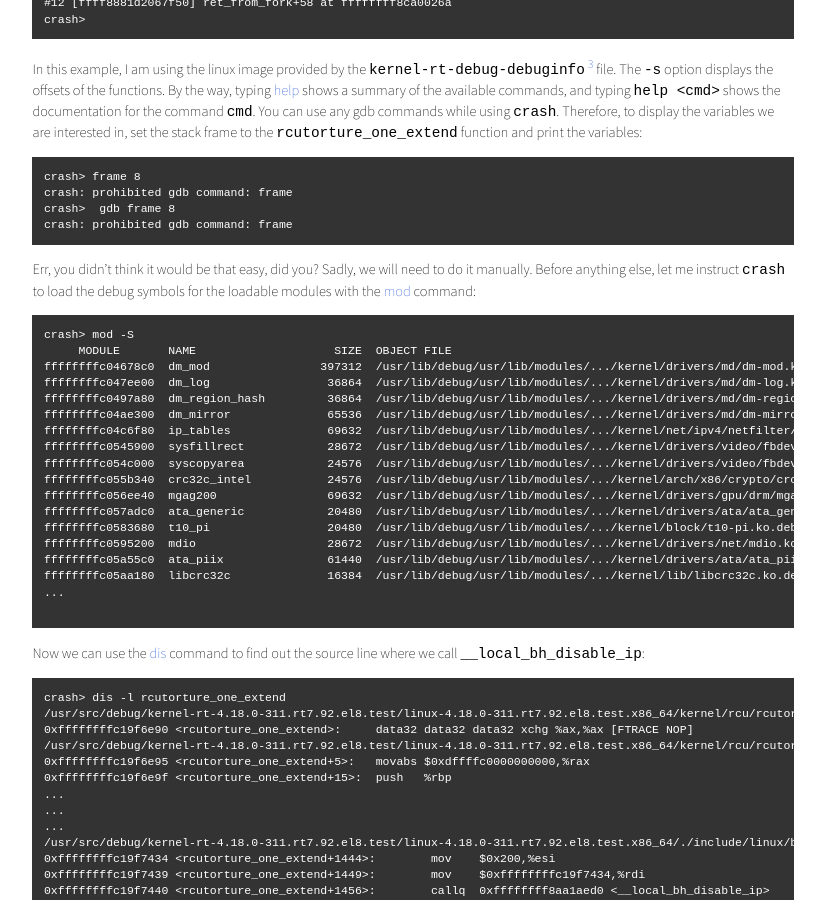
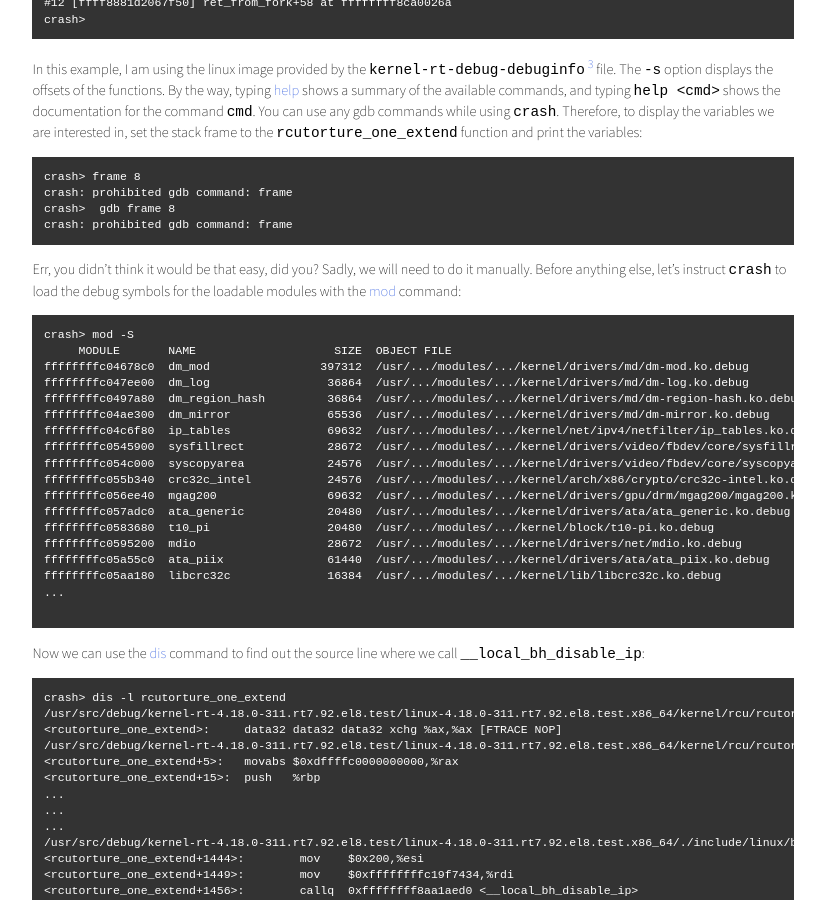
Before and after one commit to walac/walac.github.io, a Jekyll site: the page built from _posts/2021-06-24-kernel-crashes.md, in a window 1280 px wide and 900 px high, scrolled down 2919 px. Shown: the whole window, without its empty margins (227-1052 px from the left). Built offline with Jekyll 4.4.1, drawn with Linux system fonts in a browser that asks for light colours; some web fonts are replaced; comment, search, counter and statistics services are not loaded; some of the changed text lies outside the part shown.

Commit message:
More improvements to the text

````diff
--- a/_posts/2021-06-24-kernel-crashes.md
+++ b/_posts/2021-06-24-kernel-crashes.md
@@ -202,27 +203,27 @@
 ```
 
 Err, you didn't think it would be that easy, did you? Sadly, we will need to do
-it manually. Before anything else, let me instruct `crash` to load the debug symbols
+it manually. Before anything else, let's instruct `crash` to load the debug symbols
 for the loadable modules with the
 [mod](https://crash-utility.github.io/help_pages/mod.html) command:
 
 ```
 crash> mod -S
      MODULE       NAME                    SIZE  OBJECT FILE
-ffffffffc04678c0  dm_mod                397312  /usr/lib/debug/usr/lib/modules/.../kernel/drivers/md/dm-mod.ko.debug
-ffffffffc047ee00  dm_log                 36864  /usr/lib/debug/usr/lib/modules/.../kernel/drivers/md/dm-log.ko.debug
-ffffffffc0497a80  dm_region_hash         36864  /usr/lib/debug/usr/lib/modules/.../kernel/drivers/md/dm-region-hash.ko.debug
-ffffffffc04ae300  dm_mirror              65536  /usr/lib/debug/usr/lib/modules/.../kernel/drivers/md/dm-mirror.ko.debug
-ffffffffc04c6f80  ip_tables              69632  /usr/lib/debug/usr/lib/modules/.../kernel/net/ipv4/netfilter/ip_tables.ko.debug
-ffffffffc0545900  sysfillrect            28672  /usr/lib/debug/usr/lib/modules/.../kernel/drivers/video/fbdev/core/sysfillrect.ko.debug
-ffffffffc054c000  syscopyarea            24576  /usr/lib/debug/usr/lib/modules/.../kernel/drivers/video/fbdev/core/syscopyarea.ko.debug
-ffffffffc055b340  crc32c_intel           24576  /usr/lib/debug/usr/lib/modules/.../kernel/arch/x86/crypto/crc32c-intel.ko.debug
-ffffffffc056ee40  mgag200                69632  /usr/lib/debug/usr/lib/modules/.../kernel/drivers/gpu/drm/mgag200/mgag200.ko.debug
-ffffffffc057adc0  ata_generic            20480  /usr/lib/debug/usr/lib/modules/.../kernel/drivers/ata/ata_generic.ko.debug
-ffffffffc0583680  t10_pi                 20480  /usr/lib/debug/usr/lib/modules/.../kernel/block/t10-pi.ko.debug
-ffffffffc0595200  mdio                   28672  /usr/lib/debug/usr/lib/modules/.../kernel/drivers/net/mdio.ko.debug
-ffffffffc05a55c0  ata_piix               61440  /usr/lib/debug/usr/lib/modules/.../kernel/drivers/ata/ata_piix.ko.debug
-ffffffffc05aa180  libcrc32c              16384  /usr/lib/debug/usr/lib/modules/.../kernel/lib/libcrc32c.ko.debug
+ffffffffc04678c0  dm_mod                397312  /usr/.../modules/.../kernel/drivers/md/dm-mod.ko.debug
+ffffffffc047ee00  dm_log                 36864  /usr/.../modules/.../kernel/drivers/md/dm-log.ko.debug
+ffffffffc0497a80  dm_region_hash         36864  /usr/.../modules/.../kernel/drivers/md/dm-region-hash.ko.debug
+ffffffffc04ae300  dm_mirror              65536  /usr/.../modules/.../kernel/drivers/md/dm-mirror.ko.debug
+ffffffffc04c6f80  ip_tables              69632  /usr/.../modules/.../kernel/net/ipv4/netfilter/ip_tables.ko.debug
+ffffffffc0545900  sysfillrect            28672  /usr/.../modules/.../kernel/drivers/video/fbdev/core/sysfillrect.ko.debug
+ffffffffc054c000  syscopyarea            24576  /usr/.../modules/.../kernel/drivers/video/fbdev/core/syscopyarea.ko.debug
+ffffffffc055b340  crc32c_intel           24576  /usr/.../modules/.../kernel/arch/x86/crypto/crc32c-intel.ko.debug
+ffffffffc056ee40  mgag200                69632  /usr/.../modules/.../kernel/drivers/gpu/drm/mgag200/mgag200.ko.debug
+ffffffffc057adc0  ata_generic            20480  /usr/.../modules/.../kernel/drivers/ata/ata_generic.ko.debug
+ffffffffc0583680  t10_pi                 20480  /usr/.../modules/.../kernel/block/t10-pi.ko.debug
+ffffffffc0595200  mdio                   28672  /usr/.../modules/.../kernel/drivers/net/mdio.ko.debug
+ffffffffc05a55c0  ata_piix               61440  /usr/.../modules/.../kernel/drivers/ata/ata_piix.ko.debug
+ffffffffc05aa180  libcrc32c              16384  /usr/.../modules/.../kernel/lib/libcrc32c.ko.debug
 ...
 
 ```
@@ -233,23 +234,23 @@
 ```
 crash> dis -l rcutorture_one_extend
 /usr/src/debug/kernel-rt-4.18.0-311.rt7.92.el8.test/linux-4.18.0-311.rt7.92.el8.test.x86_64/kernel/rcu/rcutorture.c: 1235
-0xffffffffc19f6e90 <rcutorture_one_extend>:     data32 data32 data32 xchg %ax,%ax [FTRACE NOP]
+<rcutorture_one_extend>:     data32 data32 data32 xchg %ax,%ax [FTRACE NOP]
 /usr/src/debug/kernel-rt-4.18.0-311.rt7.92.el8.test/linux-4.18.0-311.rt7.92.el8.test.x86_64/kernel/rcu/rcutorture.c: 1238
-0xffffffffc19f6e95 <rcutorture_one_extend+5>:   movabs $0xdffffc0000000000,%rax
-0xffffffffc19f6e9f <rcutorture_one_extend+15>:  push   %rbp
+<rcutorture_one_extend+5>:   movabs $0xdffffc0000000000,%rax
+<rcutorture_one_extend+15>:  push   %rbp
 ...
 ...
 ...
 /usr/src/debug/kernel-rt-4.18.0-311.rt7.92.el8.test/linux-4.18.0-311.rt7.92.el8.test.x86_64/./include/linux/bottom_half.h: 19
-0xffffffffc19f7434 <rcutorture_one_extend+1444>:        mov    $0x200,%esi
-0xffffffffc19f7439 <rcutorture_one_extend+1449>:        mov    $0xffffffffc19f7434,%rdi
-0xffffffffc19f7440 <rcutorture_one_extend+1456>:        callq  0xffffffff8aa1aed0 <__local_bh_disable_ip>
-0xffffffffc19f7445 <rcutorture_one_extend+1461>:        jmpq   0xffffffffc19f6f44 <rcutorture_one_extend+180>
-0xffffffffc19f744a <rcutorture_one_extend+1466>:        mov    $0x200,%esi
-0xffffffffc19f744f <rcutorture_one_extend+1471>:        mov    $0xffffffffc19f744a,%rdi
-0xffffffffc19f7456 <rcutorture_one_extend+1478>:        callq  0xffffffff8aa1aed0 <__local_bh_disable_ip>
+<rcutorture_one_extend+1444>:        mov    $0x200,%esi
+<rcutorture_one_extend+1449>:        mov    $0xffffffffc19f7434,%rdi
+<rcutorture_one_extend+1456>:        callq  0xffffffff8aa1aed0 <__local_bh_disable_ip>
+<rcutorture_one_extend+1461>:        jmpq   0xffffffffc19f6f44 <rcutorture_one_extend+180>
+<rcutorture_one_extend+1466>:        mov    $0x200,%esi
+<rcutorture_one_extend+1471>:        mov    $0xffffffffc19f744a,%rdi
+<rcutorture_one_extend+1478>:        callq  0xffffffff8aa1aed0 <__local_bh_disable_ip>
 /usr/src/debug/kernel-rt-4.18.0-311.rt7.92.el8.test/linux-4.18.0-311.rt7.92.el8.test.x86_64/kernel/rcu/rcutorture.c: 1264
-0xffffffffc19f745b <rcutorture_one_extend+1483>:        testb  $0x80,-0x30(%rbp)
+<rcutorture_one_extend+1483>:        testb  $0x80,-0x30(%rbp)
 ...
 ...
 ...
@@ -313,46 +314,46 @@
 ```
 crash> dis -l rcutorture_one_extend
 /usr/src/debug/kernel-rt-4.18.0-311.rt7.92.el8.test/linux-4.18.0-311.rt7.92.el8.test.x86_64/kernel/rcu/rcutorture.c: 1235
-0xffffffffc19f6e90 <rcutorture_one_extend>:     data32 data32 data32 xchg %ax,%ax [FTRACE NOP]
+<rcutorture_one_extend>:     data32 data32 data32 xchg %ax,%ax [FTRACE NOP]
 /usr/src/debug/kernel-rt-4.18.0-311.rt7.92.el8.test/linux-4.18.0-311.rt7.92.el8.test.x86_64/kernel/rcu/rcutorture.c: 1238
-0xffffffffc19f6e95 <rcutorture_one_extend+5>:   movabs $0xdffffc0000000000,%rax
-0xffffffffc19f6e9f <rcutorture_one_extend+15>:  push   %rbp
-0xffffffffc19f6ea0 <rcutorture_one_extend+16>:  mov    %rsp,%rbp
-0xffffffffc19f6ea3 <rcutorture_one_extend+19>:  push   %r15
-0xffffffffc19f6ea5 <rcutorture_one_extend+21>:  mov    %esi,%r15d
-0xffffffffc19f6ea8 <rcutorture_one_extend+24>:  push   %r14
-0xffffffffc19f6eaa <rcutorture_one_extend+26>:  mov    %rdi,%r14
-0xffffffffc19f6ead <rcutorture_one_extend+29>:  push   %r13
-0xffffffffc19f6eaf <rcutorture_one_extend+31>:  push   %r12
-0xffffffffc19f6eb1 <rcutorture_one_extend+33>:  push   %rbx
-0xffffffffc19f6eb2 <rcutorture_one_extend+34>:  sub    $0x28,%rsp
-0xffffffffc19f6eb6 <rcutorture_one_extend+38>:  mov    %rdx,-0x48(%rbp)
-0xffffffffc19f6eba <rcutorture_one_extend+42>:  mov    %rdi,%rdx
-0xffffffffc19f6ebd <rcutorture_one_extend+45>:  shr    $0x3,%rdx
-0xffffffffc19f6ec1 <rcutorture_one_extend+49>:  mov    %rcx,-0x38(%rbp)
-0xffffffffc19f6ec5 <rcutorture_one_extend+53>:  movzbl (%rdx,%rax,1),%edx
-0xffffffffc19f6ec9 <rcutorture_one_extend+57>:  mov    %rdi,%rax
-0xffffffffc19f6ecc <rcutorture_one_extend+60>:  and    $0x7,%eax
-0xffffffffc19f6ecf <rcutorture_one_extend+63>:  add    $0x3,%eax
-0xffffffffc19f6ed2 <rcutorture_one_extend+66>:  cmp    %dl,%al
-0xffffffffc19f6ed4 <rcutorture_one_extend+68>:  jl     0xffffffffc19f6ede <rcutorture_one_extend+78>
-0xffffffffc19f6ed6 <rcutorture_one_extend+70>:  test   %dl,%dl
-0xffffffffc19f6ed8 <rcutorture_one_extend+72>:  jne    0xffffffffc19f7856 <rcutorture_one_extend+2502>
-0xffffffffc19f6ede <rcutorture_one_extend+78>:  mov    (%r14),%r13d
+<rcutorture_one_extend+5>:   movabs $0xdffffc0000000000,%rax
+<rcutorture_one_extend+15>:  push   %rbp
+<rcutorture_one_extend+16>:  mov    %rsp,%rbp
+<rcutorture_one_extend+19>:  push   %r15
+<rcutorture_one_extend+21>:  mov    %esi,%r15d
+<rcutorture_one_extend+24>:  push   %r14
+<rcutorture_one_extend+26>:  mov    %rdi,%r14
+<rcutorture_one_extend+29>:  push   %r13
+<rcutorture_one_extend+31>:  push   %r12
+<rcutorture_one_extend+33>:  push   %rbx
+<rcutorture_one_extend+34>:  sub    $0x28,%rsp
+<rcutorture_one_extend+38>:  mov    %rdx,-0x48(%rbp)
+<rcutorture_one_extend+42>:  mov    %rdi,%rdx
+<rcutorture_one_extend+45>:  shr    $0x3,%rdx
+<rcutorture_one_extend+49>:  mov    %rcx,-0x38(%rbp)
+<rcutorture_one_extend+53>:  movzbl (%rdx,%rax,1),%edx
+<rcutorture_one_extend+57>:  mov    %rdi,%rax
+<rcutorture_one_extend+60>:  and    $0x7,%eax
+<rcutorture_one_extend+63>:  add    $0x3,%eax
+<rcutorture_one_extend+66>:  cmp    %dl,%al
+<rcutorture_one_extend+68>:  jl     0xffffffffc19f6ede <rcutorture_one_extend+78>
+<rcutorture_one_extend+70>:  test   %dl,%dl
+<rcutorture_one_extend+72>:  jne    0xffffffffc19f7856 <rcutorture_one_extend+2502>
+<rcutorture_one_extend+78>:  mov    (%r14),%r13d
 /usr/src/debug/kernel-rt-4.18.0-311.rt7.92.el8.test/linux-4.18.0-311.rt7.92.el8.test.x86_64/kernel/rcu/rcutorture.c: 1239
-0xffffffffc19f6ee1 <rcutorture_one_extend+81>:  mov    %r15d,%r12d
-0xffffffffc19f6ee4 <rcutorture_one_extend+84>:  not    %r12d
-0xffffffffc19f6ee7 <rcutorture_one_extend+87>:  mov    %r13d,%eax
-0xffffffffc19f6eea <rcutorture_one_extend+90>:  and    %r13d,%r12d
-0xffffffffc19f6eed <rcutorture_one_extend+93>:  not    %eax
-0xffffffffc19f6eef <rcutorture_one_extend+95>:  and    %r15d,%eax
-0xffffffffc19f6ef2 <rcutorture_one_extend+98>:  mov    %eax,-0x30(%rbp)
+<rcutorture_one_extend+81>:  mov    %r15d,%r12d
+<rcutorture_one_extend+84>:  not    %r12d
+<rcutorture_one_extend+87>:  mov    %r13d,%eax
+<rcutorture_one_extend+90>:  and    %r13d,%r12d
+<rcutorture_one_extend+93>:  not    %eax
+<rcutorture_one_extend+95>:  and    %r15d,%eax
+<rcutorture_one_extend+98>:  mov    %eax,-0x30(%rbp)
 ```
 
 The only parameters we care about are `readstate` and `newstate`.
 According to the
 [x86_64 calling convention](https://aaronbloomfield.github.io/pdr/book/x86-64bit-ccc-chapter.pdf),
-they are passed, respectively, in the `edi` and `esi` registers. Below is
+they are passed, respectively, in the `rdi` and `rsi` registers. Below is
 a commented version of the `rcutorture_one_extend` function assembly code up
 to the part that assigns values to both variables:
 
````
Also changed, not shown: other parts of _posts/2021-06-24-kernel-crashes.md (+19 -17 lines).
